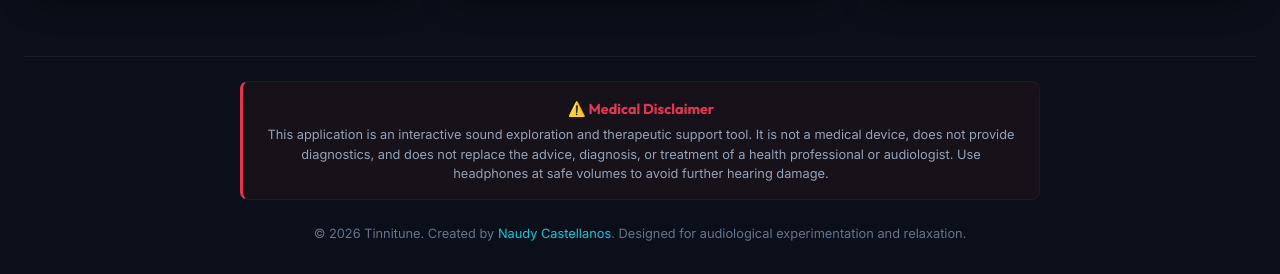
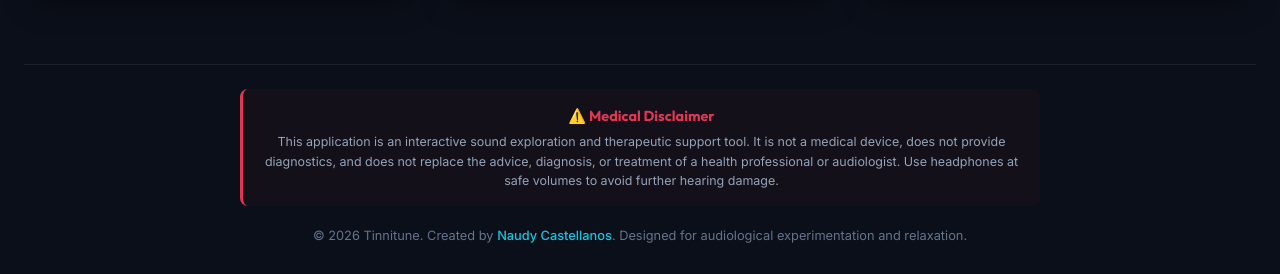
Before and after one commit to nucket/TinniTune, a plain HTML site: page index.html in a window 1280 px wide. Shown: the part 1723-1997 px from the top of the page. Drawn offline with Linux system fonts and the light colour scheme.

Commit message:
refactor: update main footer and disclaimer styles for improved visual hierarchy and typography

```diff
--- a/style.css
+++ b/style.css
@@ -1130,41 +1130,57 @@ input:checked + .slider-round:before {
     color: var(--color-text-dim);
 }
 
-/* Footer disclaimer styling */
+/* Footer & Disclaimer Styles */
 .main-footer {
-    margin-top: 2rem;
-    border-top: 1px solid rgba(255, 255, 255, 0.05);
+    margin-top: 2.5rem;
     padding-top: 1.5rem;
+    border-top: 1px solid rgba(255, 255, 255, 0.08);
     display: flex;
     flex-direction: column;
-    gap: 1rem;
+    gap: 1.2rem;
     align-items: center;
     text-align: center;
 }
 
 .disclaimer {
     max-width: 800px;
-    background: rgba(239, 68, 68, 0.03);
-    border: 1px solid rgba(239, 68, 68, 0.1);
-    padding: 1rem;
-    border-radius: 12px;
+    background: rgba(239, 68, 68, 0.04);
+    border-left: 3px solid var(--color-danger);
+    padding: 1rem 1.25rem;
+    border-radius: 8px;
 }
 
 .disclaimer h5 {
     color: var(--color-danger);
-    font-size: 0.85rem;
-    margin-bottom: 0.3rem;
+    font-size: 0.9rem;
+    margin-bottom: 0.25rem;
+    font-family: var(--font-heading);
 }
 
 .disclaimer p {
-    font-size: 0.72rem;
+    font-size: 0.78rem;
     color: var(--color-text-muted);
+    line-height: 1.55;
+}
+
+.copyright {
+    font-size: 0.8rem;
+    color: var(--color-text-dim);
     line-height: 1.5;
 }
 
-.copyright {
-    font-size: 0.75rem;
-    color: var(--color-text-dim);
+.copyright a,
+.copyright a:visited {
+    color: var(--color-cyan);
+    text-decoration: none;
+    font-weight: 500;
+    transition: var(--transition-fast);
+}
+
+.copyright a:hover,
+.copyright a:visited:hover {
+    color: var(--color-purple);
+    text-decoration: underline;
 }
 
 /* Icon Utilities */
@@ -1328,51 +1344,6 @@ input:checked + .slider-round:before {
     color: var(--color-danger);
 }
 
-/* Footer & Disclaimer Styles */
-.main-footer {
-    margin-top: 2rem;
-    padding-top: 1.5rem;
-    border-top: 1px solid rgba(255, 255, 255, 0.08);
-    display: flex;
-    flex-direction: column;
-    gap: 1.5rem;
-}
-
-.disclaimer {
-    background: rgba(239, 68, 68, 0.05);
-    border-left: 3px solid var(--color-danger);
-    padding: 1rem 1.25rem;
-    border-radius: 8px;
-}
-
-.disclaimer h5 {
-    color: var(--color-danger);
-    font-size: 0.9rem;
-    margin-bottom: 0.25rem;
-    font-family: var(--font-heading);
-}
-
-.disclaimer p {
-    font-size: 0.8rem;
-    color: var(--color-text-muted);
-}
-
-.copyright {
-    text-align: center;
-    font-size: 0.8rem;
-    color: var(--color-text-dim);
-}
-
-.copyright a {
-    color: var(--color-cyan);
-    text-decoration: none;
-    transition: var(--transition-fast);
-}
-
-.copyright a:hover {
-    color: var(--color-purple);
-    text-decoration: underline;
-}
 
 /* Binaural & Modulation Button Selector Subtitle Styles */
 .btn-select-small:has(small) {
```
